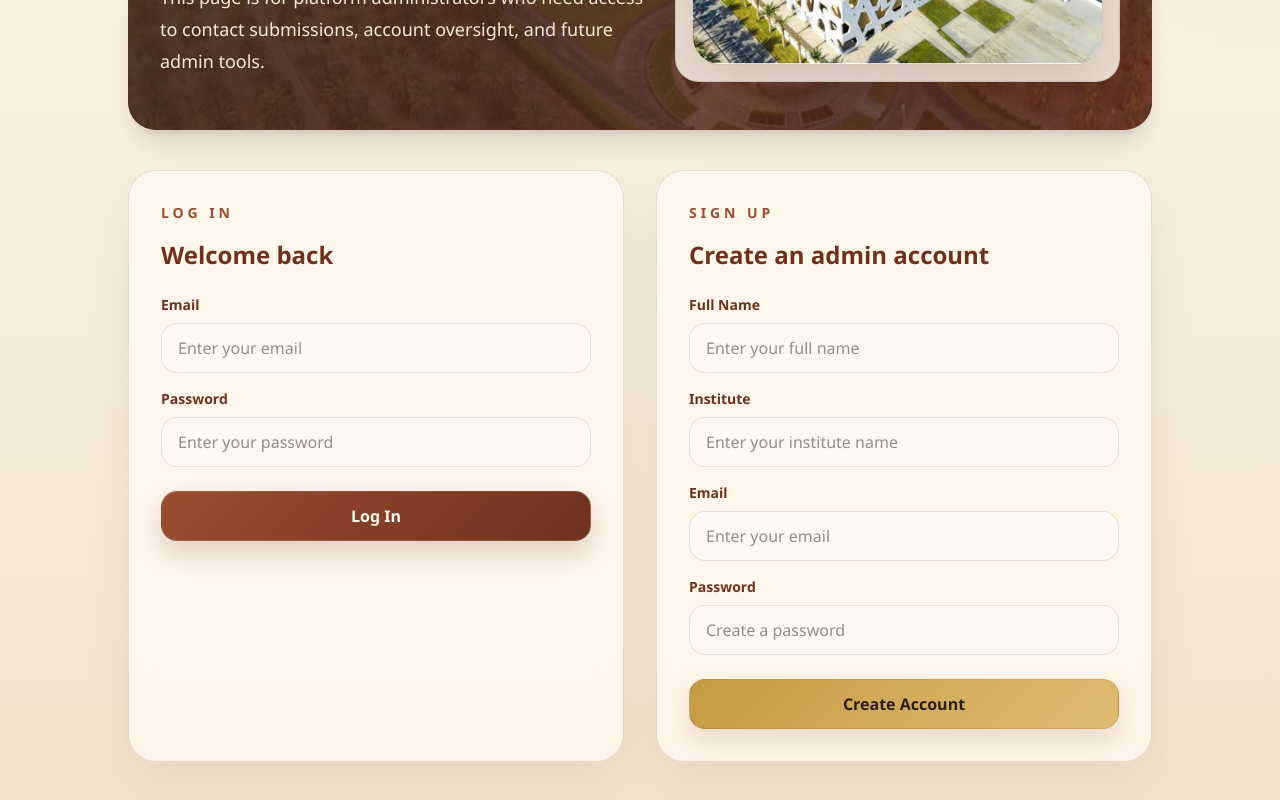
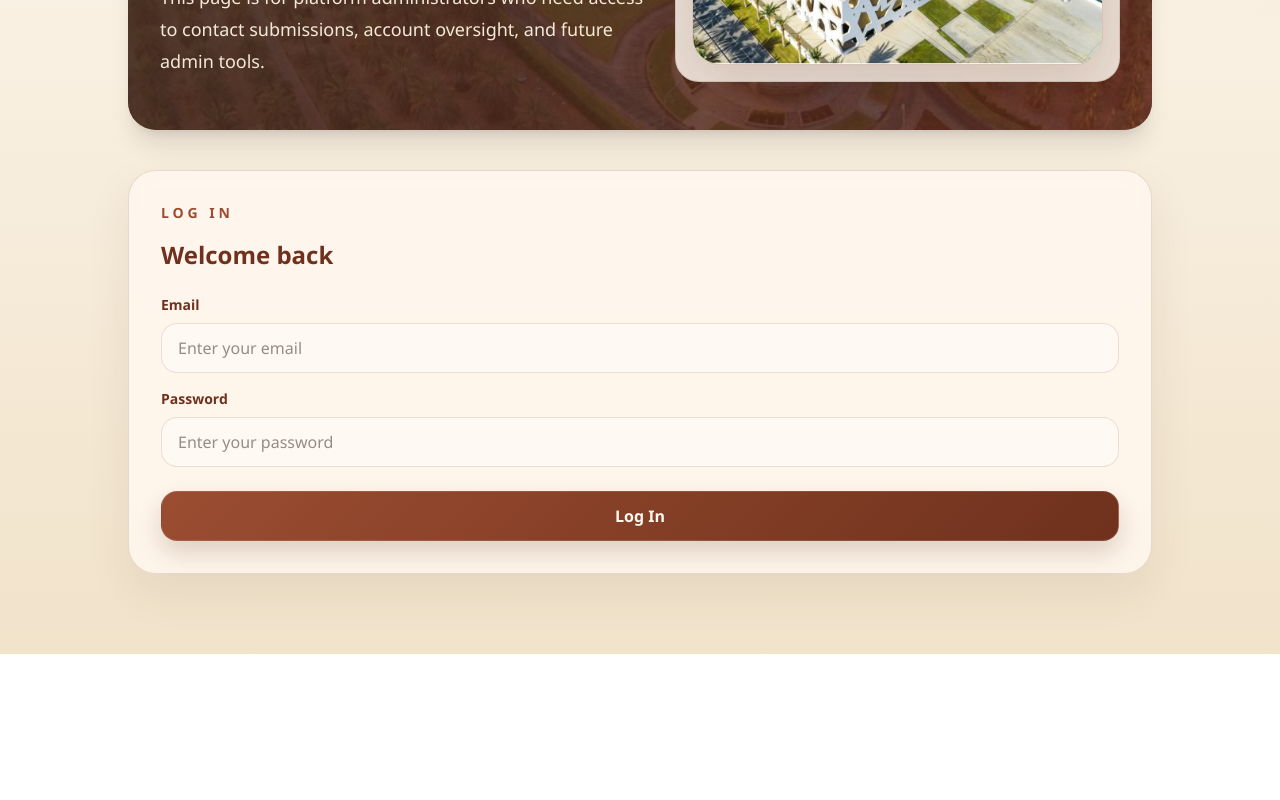
Before and after one commit to ahmed4014e4014e/RCWebsite, a React (Vite) app in the folder UcanReactApp/: page /admin-access in a window 1280 px wide. Shown: the part 420-1220 px from the top of the page. After the commit the page ends 1074 px from the top, so only its background shows below. Built offline with nearby package versions, Linux system fonts and the light colour scheme.

Commit message:
removed create admin account section

```diff
--- a/UcanReactApp/src/routes/AuthAccessPage.jsx
+++ b/UcanReactApp/src/routes/AuthAccessPage.jsx
@@ -11,6 +11,7 @@ export default function AuthAccessPage({
   description,
   signupHeading,
   role,
+  allowSignup = true,
 }) {
   const navigate = useNavigate();
   const { user, profile, loading } = useAuth();
@@ -323,7 +324,12 @@ export default function AuthAccessPage({
         )}
       </section>
 
-      <section className="mx-auto mt-10 grid max-w-5xl gap-8 lg:grid-cols-2">
+      <section
+        className={[
+          "mx-auto mt-10 grid max-w-5xl gap-8",
+          allowSignup ? "lg:grid-cols-2" : "lg:grid-cols-1",
+        ].join(" ")}
+      >
         <div
           ref={loginSectionRef}
           className="rounded-[1.75rem] oman-card p-6 sm:p-8"
@@ -365,6 +371,7 @@ export default function AuthAccessPage({
           </form>
         </div>
 
+        {allowSignup && (
           <div className="rounded-[1.75rem] oman-card p-6 sm:p-8">
             <p className="oman-section-kicker text-xs font-semibold uppercase sm:text-sm">
               Sign Up
@@ -424,6 +431,7 @@ export default function AuthAccessPage({
               </button>
             </form>
           </div>
+        )}
       </section>
     </main>
   );
--- a/UcanReactApp/src/routes/adminAccess.jsx
+++ b/UcanReactApp/src/routes/adminAccess.jsx
@@ -6,8 +6,8 @@ export default function AdminAccess() {
       audienceLabel="Admin Access"
       title="Log in to manage Ucan Oman as an administrator."
       description="This page is for platform administrators who need access to contact submissions, account oversight, and future admin tools."
-      signupHeading="Create an admin account"
       role="admin"
+      allowSignup={false}
     />
   );
 }
```
Lines whose indentation alone changed are shown as unchanged.
